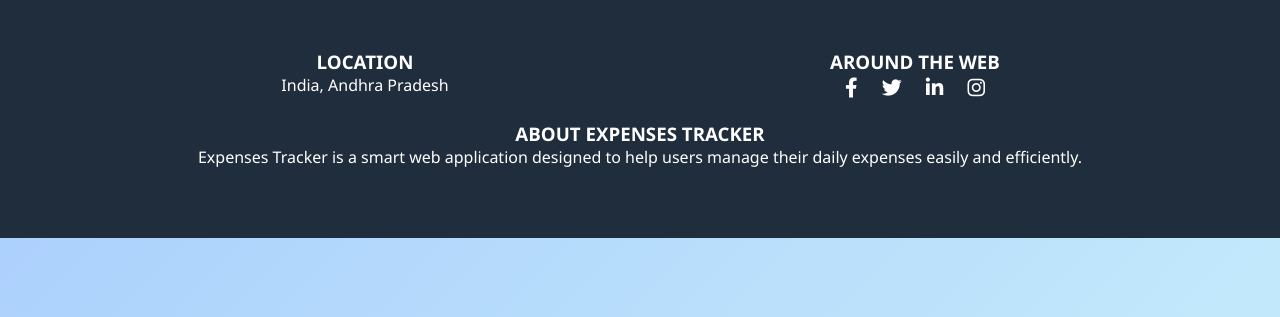
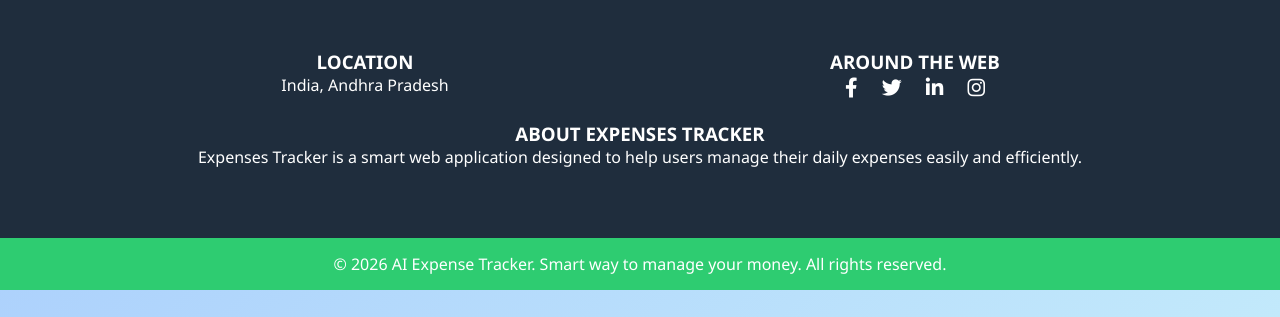
Before and after one commit to kanakadurgapitchuka/ai-expense-tracker, a Flask app: page /about in a window 1280 px wide. Shown: the part 483-800 px from the top of the page. Run offline with Flask 3, Linux system fonts and the light colour scheme; some libraries are stand-ins or nearby versions.

Commit message:
Add footer with copyright to base.html
Added a footer with copyright information to the base template.

```diff
--- a/templates/base.html
+++ b/templates/base.html
@@ -49,6 +49,10 @@
 
 <!-- ✅ SweetAlert -->
     <script src="https://cdn.jsdelivr.net/npm/sweetalert2@11"></script>
+ <!-- FOOTER -->
+<footer style="text-align:center; padding:15px; background:#2ecc71; color:white;">
+    © 2026 AI Expense Tracker. Smart way to manage your money. All rights reserved.
+</footer>
 
 </body>
 </html>
```
